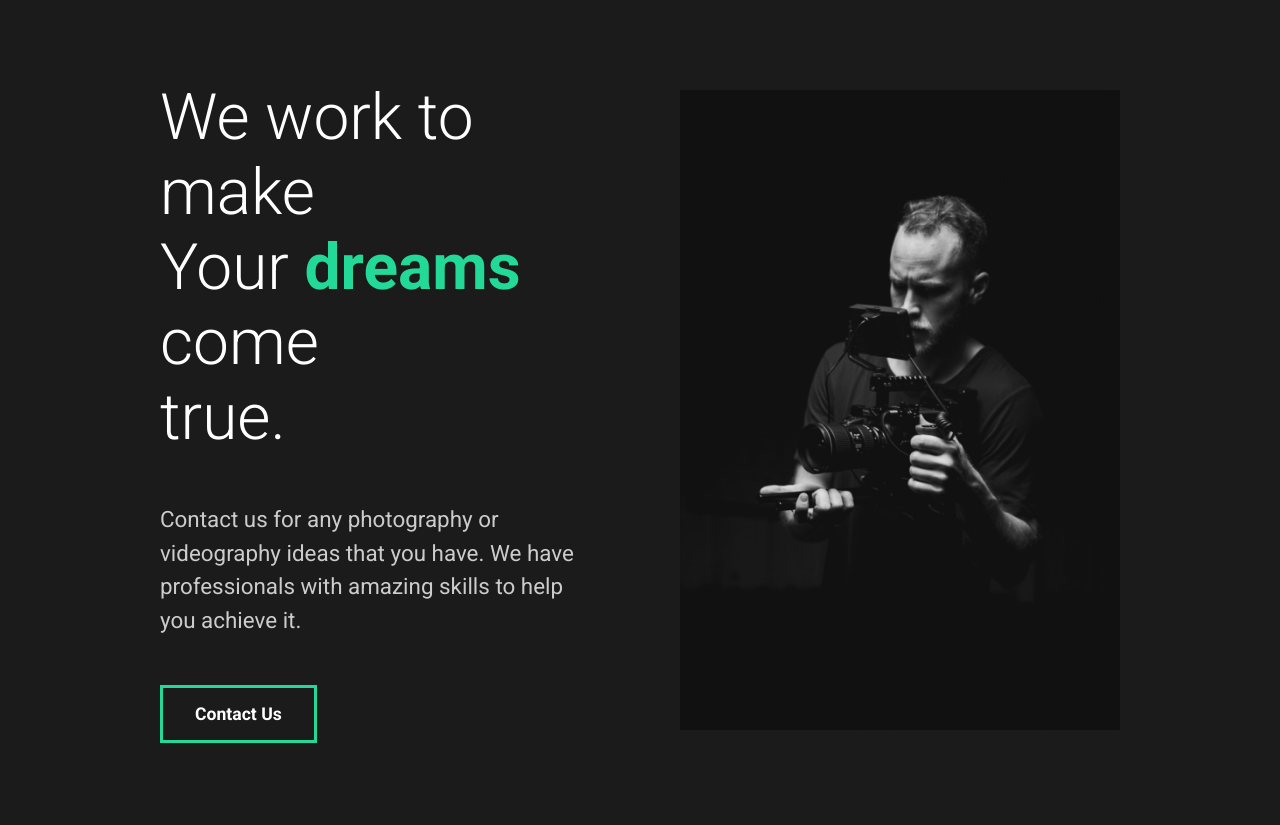
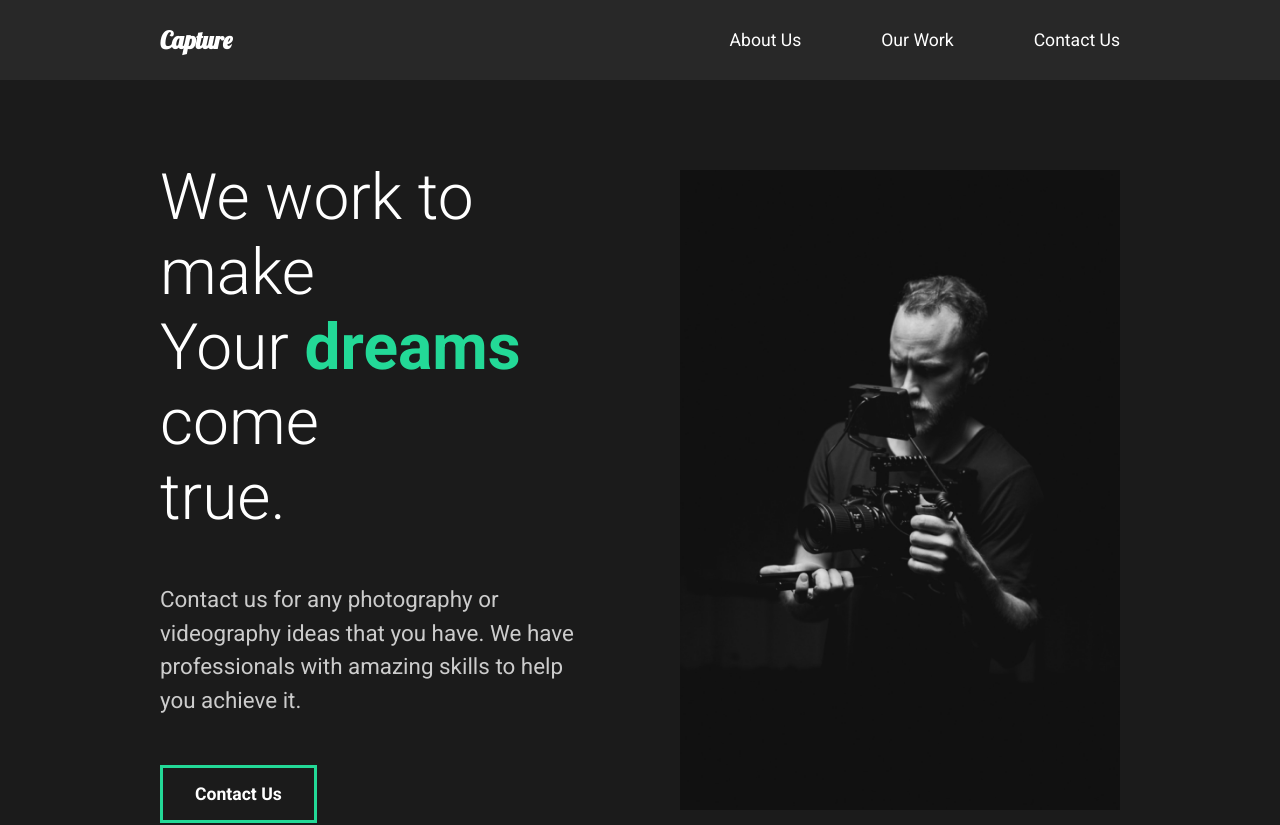
Before and after one commit to Mridul2820/capture-portofolio, a React (Create React App) app: page / in a window 1280 px wide. Shown: the top 825 px of the page. Built offline with nearby package versions, Linux system fonts and the light colour scheme.

Commit message:
navbar creation and style

```diff
--- a/src/App.js
+++ b/src/App.js
@@ -1,4 +1,6 @@
 import React from 'react'
+
+import Nav from './components/Nav'
 import AboutUs from './pages/AboutUs'
 
 import GlobalStyle from './components/GlobalStyle'
@@ -7,6 +9,7 @@ const App = () => {
     return (
         <div>
             <GlobalStyle />
+            <Nav />
             <AboutUs />
         </div>
     )
--- a/src/components/FaqSection.js
+++ b/src/components/FaqSection.js
@@ -1,7 +1,7 @@
 import React from 'react'
 
 import styled from 'styled-components';
-import { StyledBase, StyledDescription, StyledImage, StyledHide } from "../styles";
+import { StyledBase } from "../styles";
 
 const FaqSection = () => {
     return (
--- /dev/null
+++ b/src/components/Nav.js
@@ -0,0 +1,47 @@
+import React from 'react'
+import styled from 'styled-components';
+
+const Nav = () => {
+    return (
+        <StyledNav>
+            <h1><a className='logo' href="#">Capture</a></h1>
+            <ul>
+                <li><a href="#">About Us</a></li>
+                <li><a href="#">Our Work</a></li>
+                <li><a href="#">Contact Us</a></li>
+            </ul>
+        </StyledNav>
+    )
+}
+
+const StyledNav = styled.nav`
+    min-height: 10vh;
+    display: flex;
+    margin: auto;
+    justify-content: space-between;
+    align-items: center;
+    padding: 1rem 10rem;
+    background: #282828;
+
+    a {
+        color: #fff;
+        text-decoration: none;
+    }
+
+    ul {
+        display: flex;
+        list-style: none;
+
+        li {
+            position: relative;
+            padding-left: 5rem;
+        }
+    }
+
+    .logo {
+        font-size: 1.5rem;
+        font-family: 'Lobster', cursive;
+    }
+`
+
+export default Nav
```
